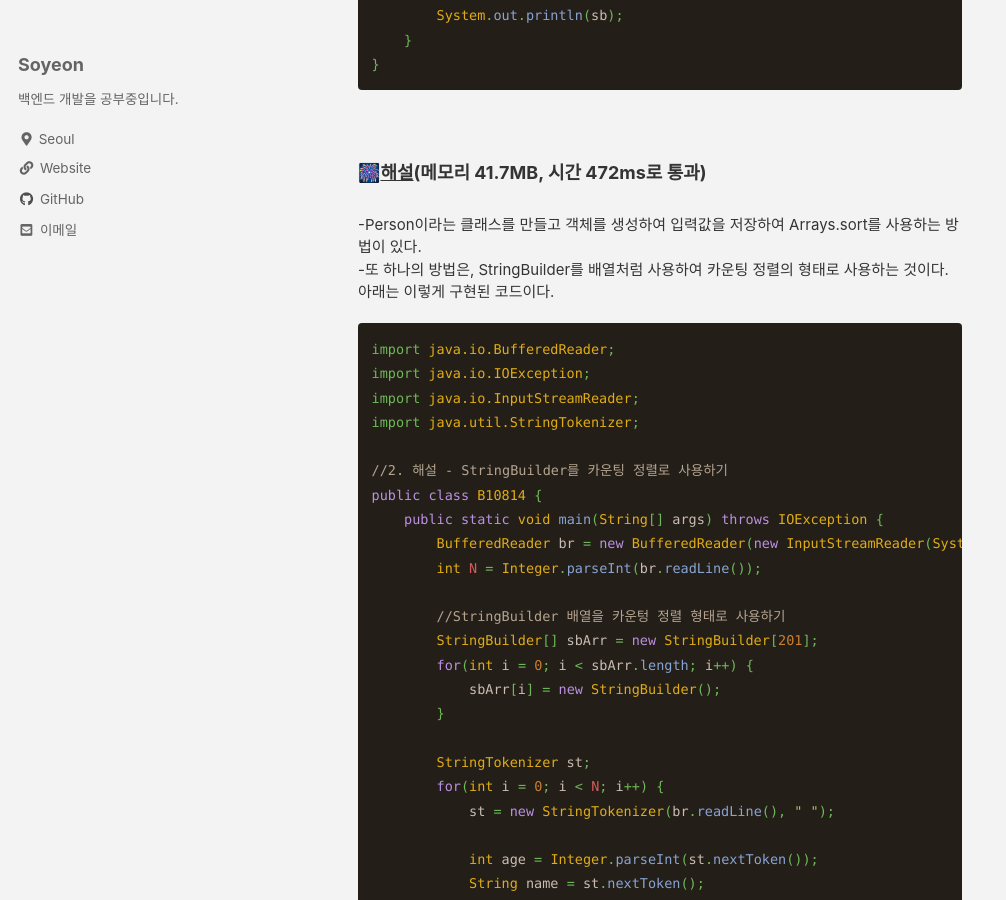
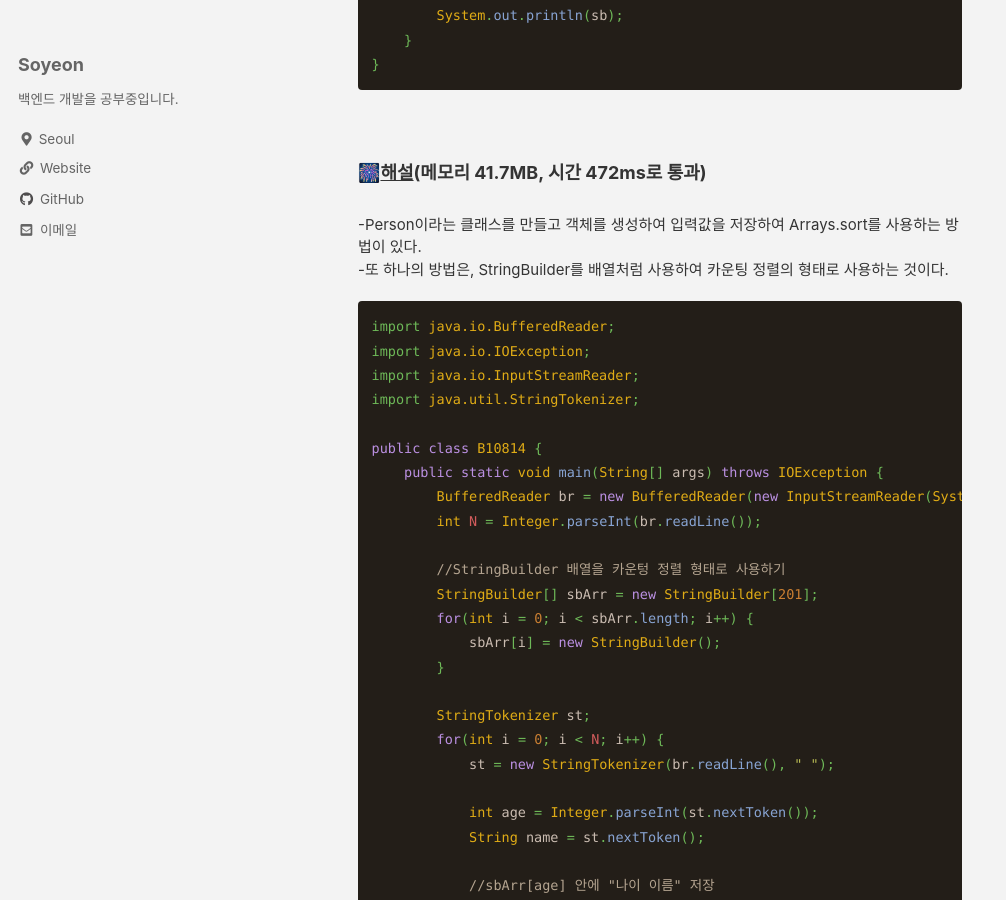
Before and after one commit to liv660/liv660.github.io, a Jekyll site: the page built from _posts/TIL/21.08.study/2021-08-28-210828.md, in a window 1280 px wide and 900 px high, scrolled down 1100 px. Shown: the whole window, without its empty margins (0-1006 px from the left). Built offline with Jekyll 4.4.1, drawn with Linux system fonts in a browser that asks for light colours; cached includes are drawn as plain includes.

Commit message:
Update 08.28 #10814 algorithm

````diff
--- a/_posts/TIL/21.08.study/2021-08-28-210828.md
+++ b/_posts/TIL/21.08.study/2021-08-28-210828.md
@@ -47,7 +47,7 @@ public class B10814 {
 
 ###### 🎆[해설](https://st-lab.tistory.com/113)(메모리 41.7MB, 시간 472ms로 통과)<br/>
 -Person이라는 클래스를 만들고 객체를 생성하여 입력값을 저장하여 Arrays.sort를 사용하는 방법이 있다.<br>
--또 하나의 방법은, StringBuilder를 배열처럼 사용하여 카운팅 정렬의 형태로 사용하는 것이다. 아래는 이렇게 구현된 코드이다.<br>
+-또 하나의 방법은, StringBuilder를 배열처럼 사용하여 카운팅 정렬의 형태로 사용하는 것이다.<br>
 
 ```java
 import java.io.BufferedReader;
@@ -55,7 +55,6 @@ import java.io.IOException;
 import java.io.InputStreamReader;
 import java.util.StringTokenizer;
 
-//2. 해설 - StringBuilder를 카운팅 정렬로 사용하기
 public class B10814 {
     public static void main(String[] args) throws IOException {
         BufferedReader br = new BufferedReader(new InputStreamReader(System.in));
````
